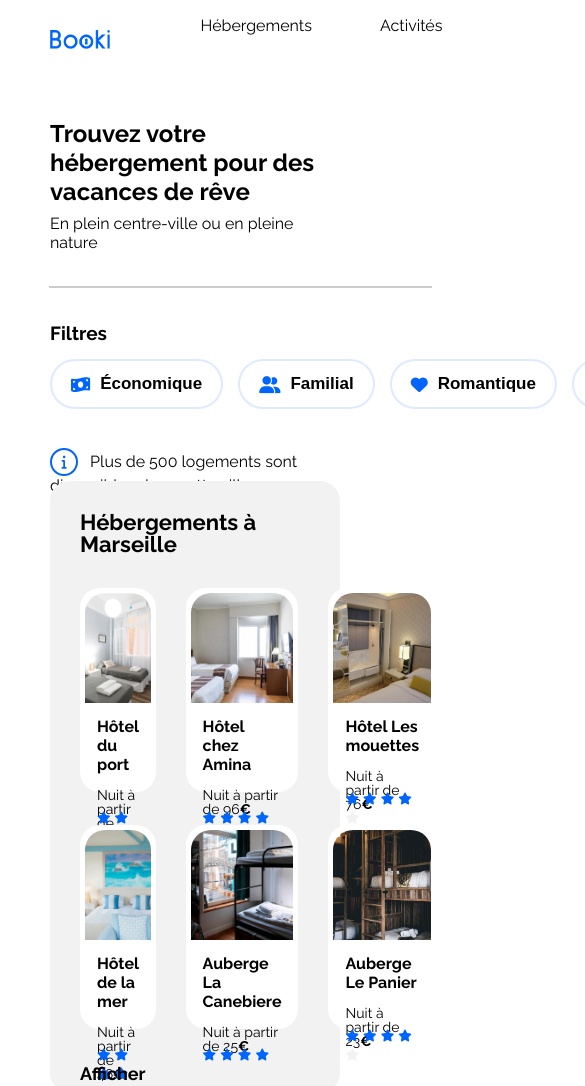
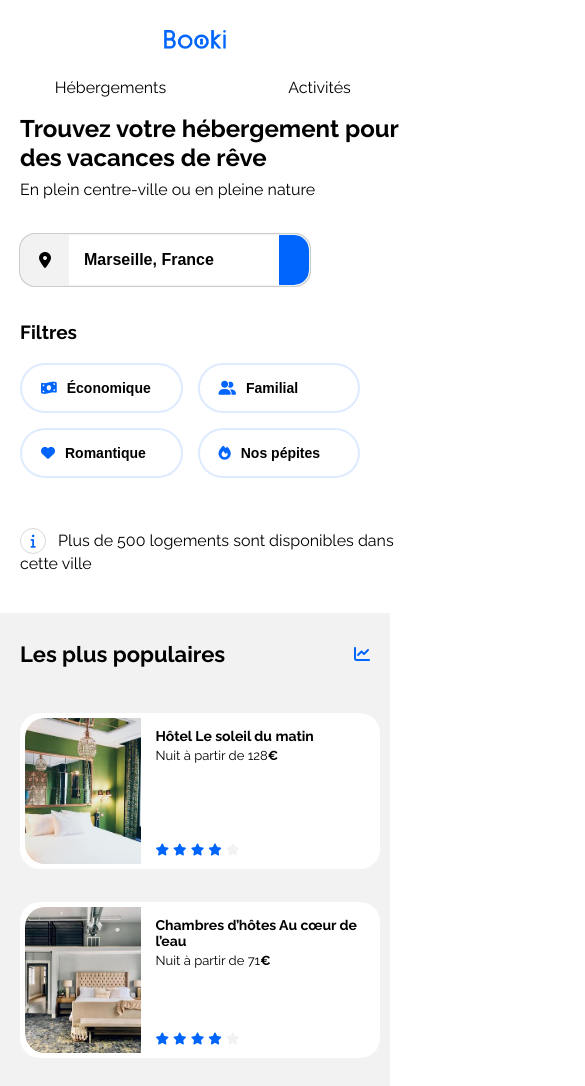
Before and after one commit to Chris-rav25/Projet-Booki-ChrisRav25, a plain HTML site: page index.html in a window 390 px wide. Shown: the top 1086 px of the page, 585 px wide, since content can reach past the window. Drawn offline with Linux system fonts and the light colour scheme.

Commit message:
VERSION SMARTPHONE IN PROGRESS + LAST MODIFICATION

```diff
--- a/css/style.css
+++ b/css/style.css
@@ -109,6 +109,14 @@ nav {
 
 /****** Search **********/
 
+.menu-info {
+    display: flex;
+    flex-direction: column;
+    width: 100%;
+    height: 281px;
+    justify-content: space-between;
+}
+
 .search-bar {
     display: flex;
     align-items: center;
@@ -117,7 +125,7 @@ nav {
     height: 50px;
     width: fit-content;
     background-color: white;
-    box-shadow: 0 0 0 1px #ccc;
+    border: 1px solid #F2F2F2;
 }
 
 .search-icon {
@@ -165,13 +173,7 @@ nav {
 
 /****** Filters **********/
 
-.menu-info {
-    display: flex;
-    flex-direction: column;
-    width: 100%;
-    height: 281px;
-    justify-content: space-between;
-}
+
 
 .menu-info h1 {
     margin-top: 0;
@@ -216,11 +218,11 @@ nav {
     gap: 10px;
     height: 50px;
     padding: 4px 19px 4px 19px;
-    border: 2px solid var(--filter-bg-color);
+    border: 2px solid #D9D9D9;
     border-radius: 25px;
     background: white;
-    font-size: 17px;
-    font-weight: 700;
+    font-size: 16px;
+    font-weight: 400;
     cursor: pointer;
 }
 
@@ -235,7 +237,7 @@ nav {
   width: 24px;
   height: 24px;
   margin-right: 8px;
-  border: 2px solid var(--main-color);
+  border: 1px solid #D9D9D9;
   border-radius: 50%;
   color: var(--main-color);
   font-size: 14px;
@@ -587,7 +589,7 @@ nav {
         margin-bottom: 15px;
     }
 
-    .footer {
+    footer {
         height: 163px;
     }
 
@@ -597,6 +599,345 @@ nav {
 /* Small devices (phones, less than 768px) */
 @media (max-width: 767.98px) {
 
+body {
+    max-width: 767.98px;
+    min-width: 320px;
+    width: 100%;
+    height: auto;
+    margin: 0;
+    padding: 0;
+}
 
+.main-container {
+    flex-direction: column;
+    width: 100%;
+    height: auto;
+    padding: 0;
+}
+
+header {
+    flex-direction: column;
+    width: 100%;
+    height: auto;
+    align-items: center;
+    margin: 0;
+    padding: 0;
+}
+
+header img {
+    width: 61.09px;
+    height: 19px;
+    margin: 0 auto;
+    padding: 30px;
+    gap: 10px;
+}
+
+nav {
+    justify-content: center;
+    width: 100%;
+    height: auto;
+    margin-left: 0;
+    margin-right: 0;
+    padding-left: 0;
+    padding-right: 0;
+    gap: 15px;
+}
+
+.lien-nav {
+    display: flex;
+    flex-direction: row;
+    justify-content: space-around;
+    list-style: none;
+    width: 100%;
+    margin: 0;
+}
+
+.lien-nav li {
+    width: 50%;
+    text-align: center;
+    padding-bottom: 15px;
+    border-bottom: 2px solid transparent;
+    box-sizing: border-box;
+    display: flex;
+    justify-content: center;
+    align-items: flex-end;
+    height: 35px;
 
 }
+
+.lien-nav li:hover {
+    border-bottom: 2px solid var(--main-color);
+    color: var(--main-color);
+    border-top: none;
+    padding-top: 0;
+    cursor: pointer;
+}
+
+.lien-nav a:hover {
+    border-top: none;
+    padding-top: initial;
+    border-bottom: none;
+    color: inherit;
+}
+
+.menu-info {
+    display: flex;
+    flex-direction: column;
+    width: 100%;
+    height: auto;
+    padding-right: 20px;
+    padding-left: 20px;
+    gap: 35px;
+}
+
+.search-bar {
+    align-items: center;
+    border-radius: 15px;
+    overflow: hidden;
+    max-width: 335px;
+    height: 50px;
+    background-color: white;
+    box-shadow: 0 0 0 1px #ccc;
+}
+
+.search-icon {
+    background-color: #F2F2F2;
+    padding: 0 18px;
+    align-items: center;
+    height: 100%;
+}
+
+.search-icon i {
+    font-size: 16px;
+    color: black;
+}
+
+.search-bar input[type="text"] {
+    border: none;
+    padding: 0 15px;
+    font-size: 16px;
+    height: 100%;
+    width: 180px;
+    font-weight: bold;
+}
+
+.search-bar button .fa-solid {
+    font-size: 16px;
+    color: white;
+    display: block;
+}
+
+.search-bar input:focus {
+    outline: none;
+}
+
+.search-bar input::placeholder {
+    color: #000000;
+}
+
+.search-bar button {
+    background-color: var(--main-color);
+    color: white;
+    border: none;
+    padding: 0 20px;
+    height: 100%;
+    font-size: 0;
+    padding: 0 15px;
+    cursor: pointer;
+    border-radius: 0 15px 15px 0;
+    display: flex;
+    justify-content: center;
+    align-items: center;
+    overflow: hidden;
+}
+
+.filter-bar {
+    align-items: flex-start;
+    width: 100%;
+    height: auto;
+    gap: 20px;
+}
+
+.filter {
+    flex-wrap: wrap;
+    list-style: none;
+    margin: 0;
+    padding: 0;
+}
+
+.filter li {
+    margin-right: 15px;
+}
+
+.filter li:last-child {
+    margin-right: 0;
+}
+
+.filter li button {
+    display: flex;
+    align-items: center;
+    gap: 10px;
+    height: 50px;
+    width: 162.5px;
+    padding: 4px 19px 4px 19px;
+    border: 2px solid var(--filter-bg-color);
+    border-radius: 25px;
+    background: white;
+    font-size: 14px;
+    font-weight: 700;
+    cursor: pointer;
+}
+
+.hebergements-and-populaires {
+    flex-direction: column-reverse;
+    width: 100%;
+    height: auto;
+}
+
+.hebergements-and-populaires .populaires {
+    display: flex;
+    flex-direction: column;
+    width: 100%;
+    height: auto;
+    border-radius: 0;
+    padding: 30px 20px 30px 20px;
+    gap: 15px;
+}
+
+.populaires-cards {
+    display: flex;
+    flex-direction: column;
+    width: 100%;
+    height: auto;
+}
+
+.populaires-cards .card {
+    width: 100%;
+    margin-top: 33px;
+}
+
+.populaires-cards a {
+    width: 100%;
+}
+
+.populaires-title {
+    display: flex;
+    justify-content: space-between;
+    align-items: center;
+}
+
+.populaires-cards img {
+    width: 33%;
+    height: 146px;
+    border-top-left-radius: 20px;
+    border-bottom-left-radius: 20px;
+}
+
+.populaires-cards .card-content {
+    width: 67%;
+    padding-left: 15px;
+    display: flex;
+    flex-direction: column;
+    justify-content: space-between;
+    box-sizing: border-box;
+}
+
+.hebergements-and-populaires .hebergements {
+    display: flex;
+    background-color: transparent;
+    flex-direction: column;
+    width: 100%;
+    height: 1435.5px;
+}
+
+.hebergements-cards {
+    display: flex;
+    flex-direction: column;
+    width: 100%;
+}
+
+.hebergements-cards .cards {
+    flex-direction: column;
+    width: 100%;
+}
+
+.hebergement-cards a {
+    flex-direction: column;
+    width: 100%;
+    height: 207.25px;
+}
+
+.hebergements-cards img {
+    width: 100%;
+    height: 110px;
+    border-top-left-radius: 20px;
+    border-top-right-radius: 20px;
+    border: 5px;
+    object-fit: cover;
+}
+
+.hebergements-cards .card-content {
+    height: 80px;
+    display: flex;
+    flex-direction: column;
+    justify-content: space-between;
+    gap: 4px;
+    box-sizing: border-box;
+    padding: 10px 12px 15px;
+}
+
+.hebergements-cards .card-title {
+    margin: 0;
+}
+
+.hebergements-cards .card-subtitle {
+    margin-bottom: 0px;
+    height: 16px;
+    font-weight: 400;
+    font-size: 14px;
+    line-height: 100%;
+    letter-spacing: 0;
+}
+
+.hebergements-cards .card-rating {
+    margin-top: 0px;
+}
+
+.section-activites {
+    display: flex;
+    flex-direction: column;
+    width: 100%;
+    height: auto;
+    gap: 30px;
+
+}
+
+.activites {
+    display: flex;
+    flex-direction: column;
+    justify-content: center;
+    width: 100%;
+    height: auto;
+    gap: 15px;
+}
+
+.section-activites .card {
+    width: 100%;
+    height: 200px;
+    border-radius: 20px;
+    box-shadow: 0px 3px 15px 0px #0000001A;
+}
+
+.activites img {
+    width: 100%;
+    height: 141px;
+    border-radius: 20px 20px 0 0;
+}
+
+.footer {
+    flex-direction: column;
+    width: 100%;
+    height: auto;
+}
+
+}
```
